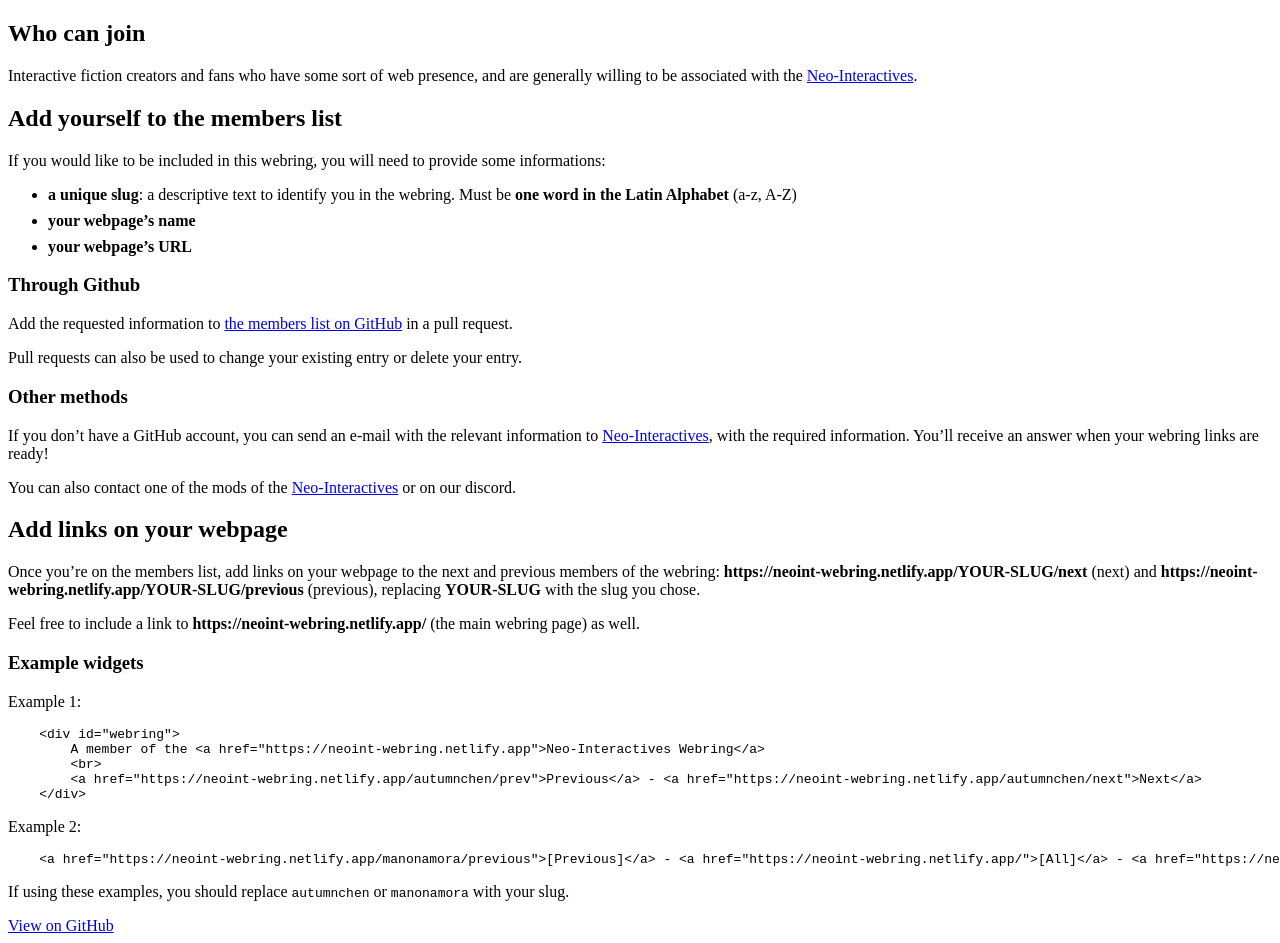
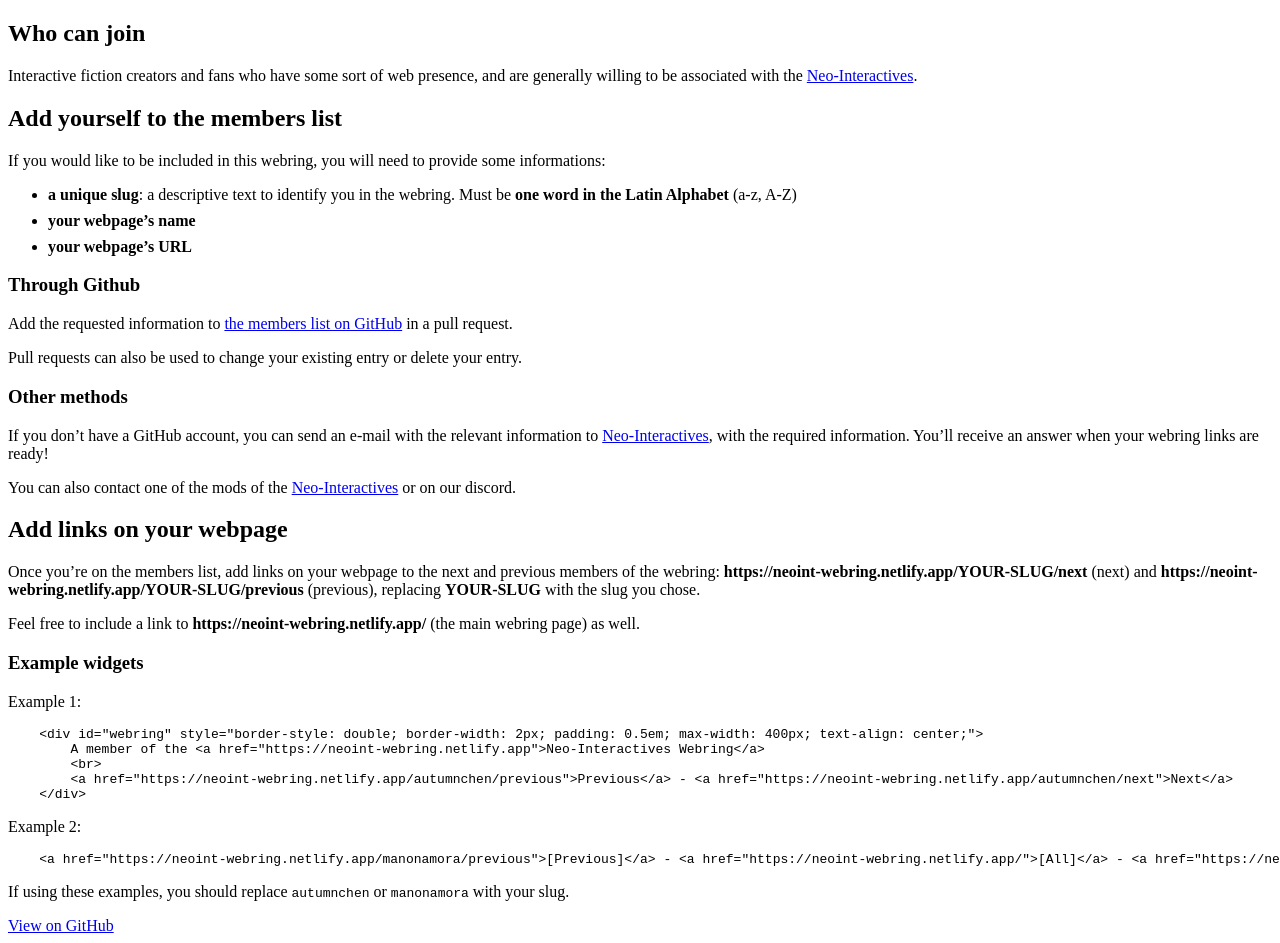
Before and after one commit to aucchen/neoint_webring, a Jekyll site: the page built from join.md, in a window 1280 px wide. Built offline with Jekyll 4.4.1, drawn with Linux system fonts in a browser that asks for light colours.

Commit message:
modified widget template

````diff
--- a/join.md
+++ b/join.md
@@ -39,10 +39,10 @@
 Example 1:
 
 ```html
-    <div id="webring">
+    <div id="webring" style="border-style: double; border-width: 2px; padding: 0.5em; max-width: 400px; text-align: center;">
         A member of the <a href="https://neoint-webring.netlify.app">Neo-Interactives Webring</a>
         <br>
-        <a href="https://neoint-webring.netlify.app/autumnchen/prev">Previous</a> - <a href="https://neoint-webring.netlify.app/autumnchen/next">Next</a>
+        <a href="https://neoint-webring.netlify.app/autumnchen/previous">Previous</a> - <a href="https://neoint-webring.netlify.app/autumnchen/next">Next</a>
     </div>
 ```
 
````
